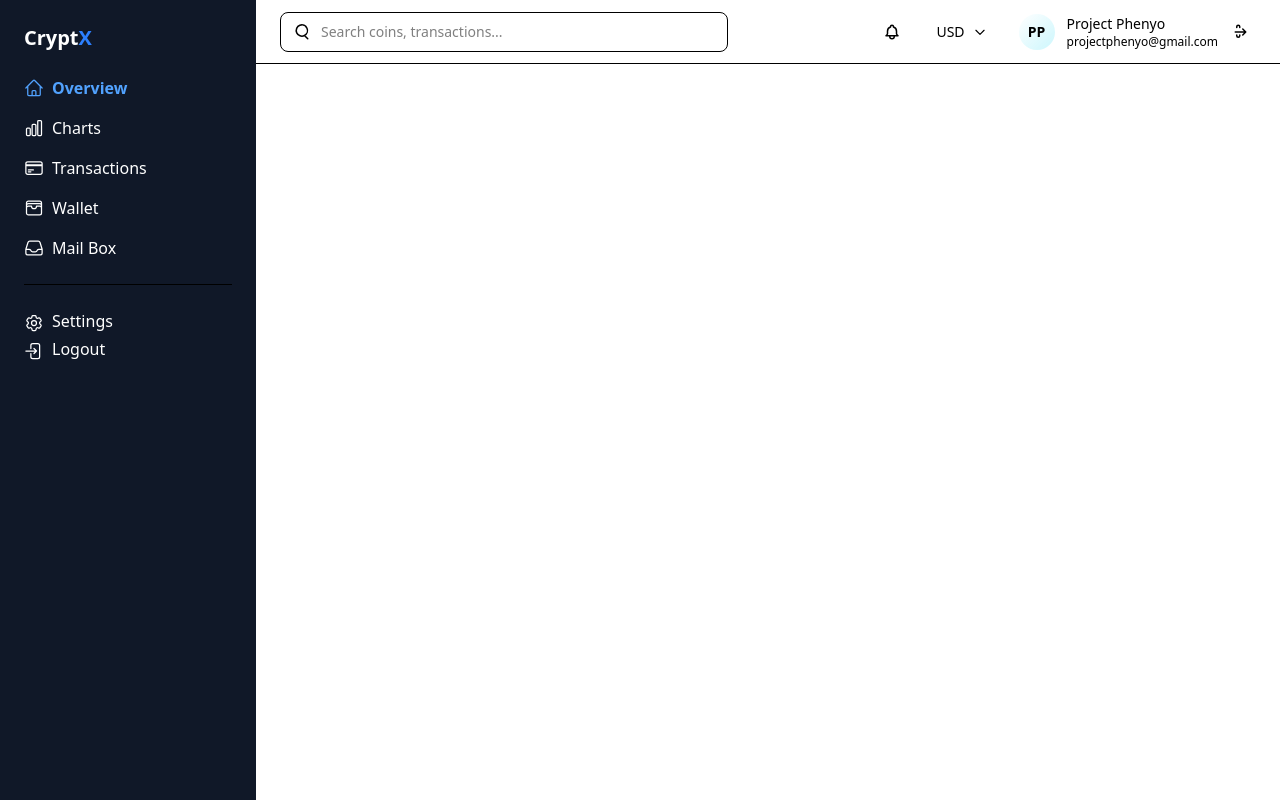
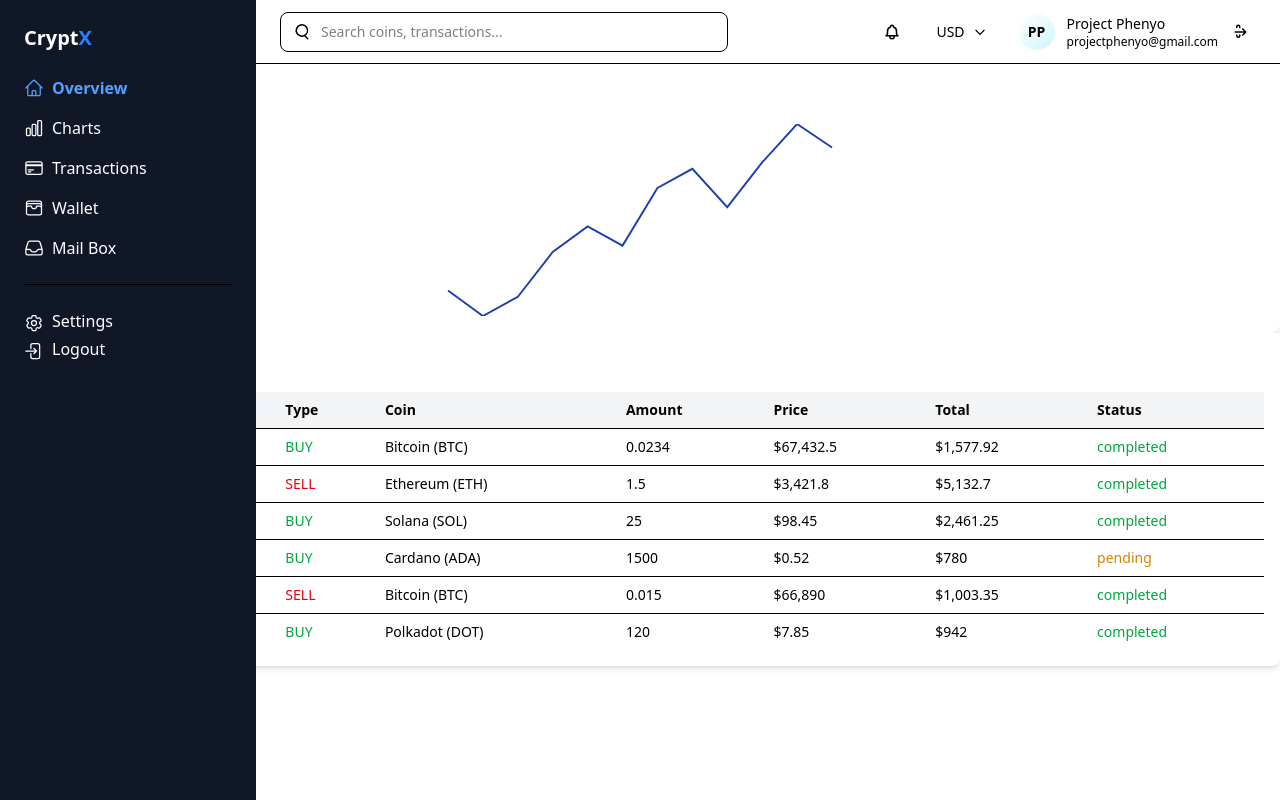
Before and after one commit to projectphenyo/CryptX-, a React (Vite) app in the folder my-cryptx/: page / in a window 1280 px wide. Built offline with nearby package versions, Linux system fonts and the light colour scheme.

Commit message:
content for data

```diff
--- a/my-cryptx/src/App.jsx
+++ b/my-cryptx/src/App.jsx
@@ -2,6 +2,8 @@
 import './App.css'
 import Header from './components/layout/Header'
 import Sidebar from './components/layout/Sidebar'
+import ChartVisual from './components/ui/ChartVisual'
+import TransactionTable from './components/ui/TransacttionTable'
 
 function App() {
 
@@ -10,6 +12,8 @@
     <>
     <Header />
      <Sidebar />
+     <ChartVisual/>
+     <TransactionTable />
     </>
   )
 }
--- a/my-cryptx/src/components/layout/MainContent.jsx
+++ /dev/null
@@ -1,9 +0,0 @@
-import React from 'react'
-
-const MainContent = () => {
-  return (
-    <div>MainContent</div>
-  )
-}
-
-export default MainContent
--- a/my-cryptx/src/components/ui/ChartVisual.jsx
+++ b/my-cryptx/src/components/ui/ChartVisual.jsx
@@ -0,0 +1,34 @@
+import { btcChartData } from "../../data/chartStaticData";
+
+export default function ChartVisual() {
+  // Extract min/max for scaling
+  const prices = btcChartData.map((d) => d.price);
+  const minPrice = Math.min(...prices);
+  const maxPrice = Math.max(...prices);
+
+  // Dimensions
+  const width = 400;
+  const height = 200;
+
+  // Scale function
+  const scaleY = (price) =>
+    height - ((price - minPrice) / (maxPrice - minPrice)) * height;
+
+  // Build path string
+  const pathData = btcChartData
+    .map((point, i) => {
+      const x = (i / (btcChartData.length - 1)) * width;
+      const y = scaleY(point.price);
+      return `${i === 0 ? "M" : "L"}${x},${y}`;
+    })
+    .join(" ");
+
+  return (
+    <div className="bg-white shadow-md rounded-lg p-4">
+      <h3 className="text-lg font-semibold mb-4">BTC Price (Static)</h3>
+      <svg viewBox={`0 0 ${width} ${height}`} className="w-full h-48">
+        <path d={pathData} fill="none" stroke="#1E40AF" strokeWidth="2" />
+      </svg>
+    </div>
+  );
+}
--- a/my-cryptx/src/components/ui/TransacttionTable.jsx
+++ b/my-cryptx/src/components/ui/TransacttionTable.jsx
@@ -0,0 +1,51 @@
+import { transactions } from "../../data/transactionData";
+
+export default function TransactionTable() {
+  return (
+    <div className="bg-white shadow-md rounded-lg p-4">
+      <h3 className="text-lg font-semibold mb-4">Transactions</h3>
+      <table className="w-full text-sm">
+        <thead>
+          <tr className="text-left bg-gray-100">
+            <th className="p-2">Date</th>
+            <th className="p-2">Type</th>
+            <th className="p-2">Coin</th>
+            <th className="p-2">Amount</th>
+            <th className="p-2">Price</th>
+            <th className="p-2">Total</th>
+            <th className="p-2">Status</th>
+          </tr>
+        </thead>
+        <tbody>
+          {transactions.map((tx) => (
+            <tr key={tx.id} className="border-t">
+              <td className="p-2">{tx.date}</td>
+              <td
+                className={`p-2 font-medium ${
+                  tx.type === "buy" ? "text-green-600" : "text-red-600"
+                }`}
+              >
+                {tx.type.toUpperCase()}
+              </td>
+              <td className="p-2">{tx.coin} ({tx.symbol})</td>
+              <td className="p-2">{tx.amount}</td>
+              <td className="p-2">${tx.price.toLocaleString()}</td>
+              <td className="p-2">${tx.total.toLocaleString()}</td>
+              <td
+                className={`p-2 ${
+                  tx.status === "completed"
+                    ? "text-green-600"
+                    : tx.status === "pending"
+                    ? "text-yellow-600"
+                    : "text-red-600"
+                }`}
+              >
+                {tx.status}
+              </td>
+            </tr>
+          ))}
+        </tbody>
+      </table>
+    </div>
+  );
+}
--- a/my-cryptx/src/data/chartStaticData.js
+++ b/my-cryptx/src/data/chartStaticData.js
@@ -0,0 +1,31 @@
+// Chart data points for BTC
+export const btcChartData = [
+  { time: "00:00", price: 65200 },
+  { time: "02:00", price: 64800 },
+  { time: "04:00", price: 65100 },
+  { time: "06:00", price: 65800 },
+  { time: "08:00", price: 66200 },
+  { time: "10:00", price: 65900 },
+  { time: "12:00", price: 66800 },
+  { time: "14:00", price: 67100 },
+  { time: "16:00", price: 66500 },
+  { time: "18:00", price: 67200 },
+  { time: "20:00", price: 67800 },
+  { time: "22:00", price: 67432 },
+];
+
+// Metrics summary
+export const metricsData = {
+  totalProfit: { value: 24563.82, change: 12.5, isPositive: true },
+  marketCap: { value: "1.32T", change: 3.2, isPositive: true },
+  volume24h: { value: "48.7B", change: -2.1, isPositive: false },
+  btcDominance: { value: "52.4%", change: 0.8, isPositive: true },
+};
+
+// Portfolio holdings
+export const portfolioCoins = [
+  { name: "Bitcoin", symbol: "BTC", holdings: 0.4521, value: 30456.78, change: 2.4 },
+  { name: "Ethereum", symbol: "ETH", holdings: 4.25, value: 14542.65, change: -1.2 },
+  { name: "Solana", symbol: "SOL", holdings: 85, value: 8368.75, change: 5.8 },
+  { name: "Cardano", symbol: "ADA", holdings: 5000, value: 2600.0, change: 1.1 },
+];
--- a/my-cryptx/src/data/transactionData.js
+++ b/my-cryptx/src/data/transactionData.js
@@ -0,0 +1,69 @@
+// Transaction data (static)
+export const transactions = [
+  {
+    id: "tx001",
+    type: "buy",
+    coin: "Bitcoin",
+    symbol: "BTC",
+    amount: 0.0234,
+    price: 67432.5,
+    total: 1577.92,
+    date: "2024-01-15 14:32",
+    status: "completed",
+  },
+  {
+    id: "tx002",
+    type: "sell",
+    coin: "Ethereum",
+    symbol: "ETH",
+    amount: 1.5,
+    price: 3421.8,
+    total: 5132.7,
+    date: "2024-01-15 12:18",
+    status: "completed",
+  },
+  {
+    id: "tx003",
+    type: "buy",
+    coin: "Solana",
+    symbol: "SOL",
+    amount: 25,
+    price: 98.45,
+    total: 2461.25,
+    date: "2024-01-15 10:05",
+    status: "completed",
+  },
+  {
+    id: "tx004",
+    type: "buy",
+    coin: "Cardano",
+    symbol: "ADA",
+    amount: 1500,
+    price: 0.52,
+    total: 780.0,
+    date: "2024-01-14 22:45",
+    status: "pending",
+  },
+  {
+    id: "tx005",
+    type: "sell",
+    coin: "Bitcoin",
+    symbol: "BTC",
+    amount: 0.015,
+    price: 66890.0,
+    total: 1003.35,
+    date: "2024-01-14 18:22",
+    status: "completed",
+  },
+  {
+    id: "tx006",
+    type: "buy",
+    coin: "Polkadot",
+    symbol: "DOT",
+    amount: 120,
+    price: 7.85,
+    total: 942.0,
+    date: "2024-01-14 15:10",
+    status: "completed",
+  },
+];
```
